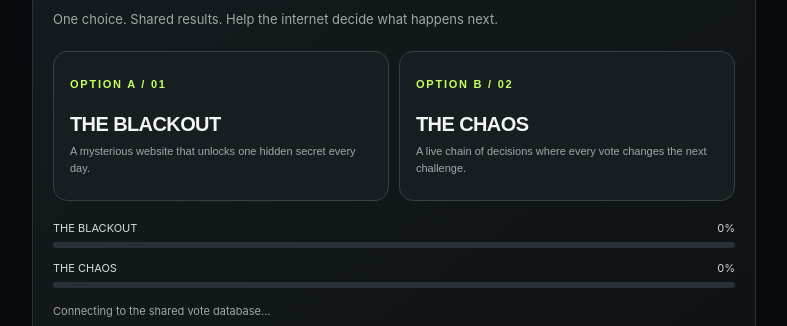
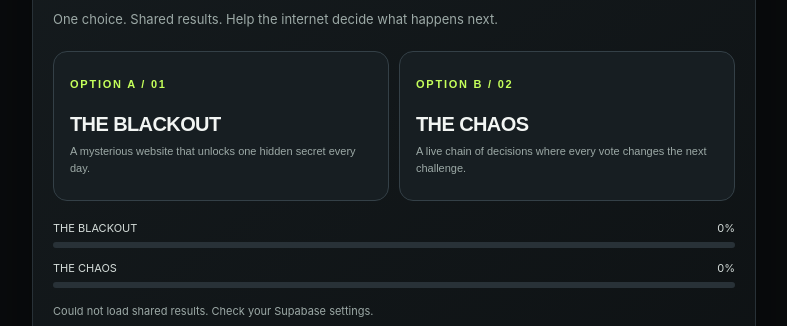
Before and after one commit to jacqstellar-ux/the-Internet-decides, a plain HTML site: page index.html in a window 1280 px wide. Shown: the part 474-800 px from the top of the page, without its empty margins (246-1033 px from the left). Drawn offline with nearby package versions, Linux system fonts and the light colour scheme; no server answers.

Commit message:
Update index.html

```diff
--- a/index.html
+++ b/index.html
@@ -88,9 +88,9 @@
 
 <script>
 
-const SUPABASE_URL = https://rltlnemfdrowgfxvjkxz.supabase.co;
+const SUPABASE_URL = 'https://rltlnemfdrowgfxvjkxz.supabase.co';
 
-const SUPABASE_KEY =sb_publishable_Z68VI1BqI1PJJlfwDAJVyg__ao3m0qI;
+const SUPABASE_KEY = 'sb_publishable_Z68VI1BqI1PJJlfwDAJVyg__ao3m0qI';
 
 const $ = id => document.getElementById(id);
 
```
